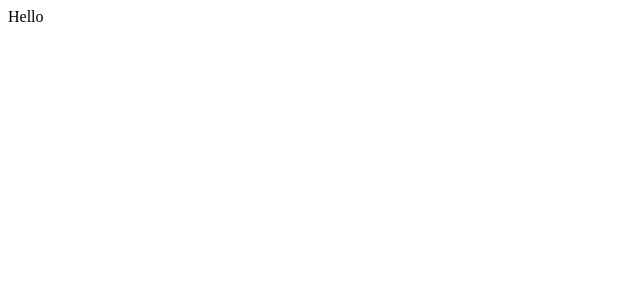
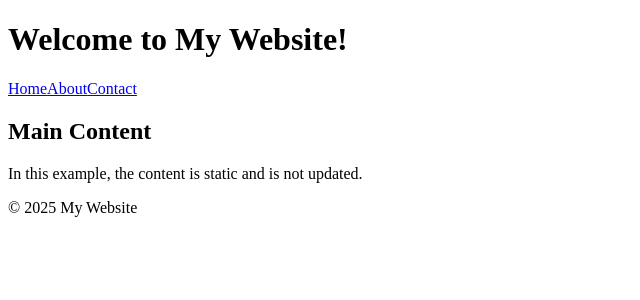
Before and after one commit to CharaD7/ReactGuide, a React (Vite) app: page / in a window 1280 px wide. Shown: the top 300 px of the page, without its empty margins (0-640 px from the left). Built offline with nearby package versions, Linux system fonts and the light colour scheme.

Commit message:
Completed task 1

```diff
--- a/src/App.jsx
+++ b/src/App.jsx
@@ -1,6 +1,14 @@
+import Footer from './components/Footer';
+import Header from './components/Header';
+import MainContent from './components/MainContent';
+
 const App = () => {
   return (
-    <div>Hello</div>
+		<>
+			<Header />
+			<MainContent />
+			<Footer />
+		</>
   )
 }
 
--- /dev/null
+++ b/src/components/Footer.jsx
@@ -0,0 +1,9 @@
+const Footer = () => {
+  return (
+		<footer>
+			&copy; 2025 My Website
+		</footer>
+  )
+}
+
+export default Footer
--- /dev/null
+++ b/src/components/Header.jsx
@@ -0,0 +1,14 @@
+const Header = () => {
+  return (
+    <header>
+			<h1>Welcome to My Website!</h1>
+			<nav>
+				<a href="#">Home</a>
+        <a href="#">About</a>
+        <a href="#">Contact</a>
+			</nav>
+    </header>
+  )
+}
+
+export default Header
--- /dev/null
+++ b/src/components/MainContent.jsx
@@ -0,0 +1,10 @@
+const MainContent = () => {
+  return (
+		<main>
+			<h2>Main Content</h2>
+			<p>In this example, the content is static and is not updated.</p>
+		</main>
+  )
+}
+
+export default MainContent
```
